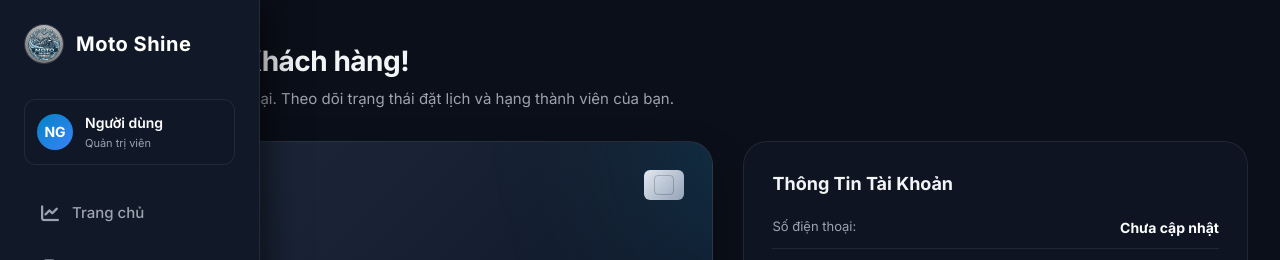
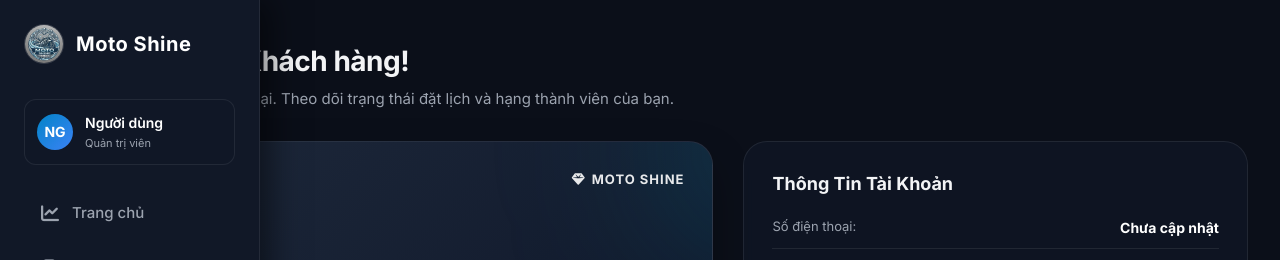
Before and after one commit to Nguyenhuukhanhduy15042005/SMARTCARWASHSYSTEM, a React (Vite) app in the folder Front-end/: page /dashboard in a window 1280 px wide. Shown: the top 260 px of the page. Built offline with nearby package versions, Linux system fonts and the light colour scheme; no server answers; sample sign-in values are in the browser's storage.

Commit message:
style: replace placeholder credit card chip with branded MOTO SHINE logo on dashboard card

```diff
--- a/Front-end/src/pages/UserDashboard.css
+++ b/Front-end/src/pages/UserDashboard.css
@@ -227,23 +227,15 @@
   letter-spacing: 1.5px;
 }
 
-.card-chip {
-  width: 40px;
-  height: 30px;
-  background: linear-gradient(135deg, #e2e8f0, #94a3b8);
-  border-radius: 6px;
-  position: relative;
-}
-
-.card-chip::after {
-  content: '';
-  position: absolute;
-  top: 5px;
-  left: 10px;
-  right: 10px;
-  bottom: 5px;
-  border: 1px solid rgba(0, 0, 0, 0.2);
-  border-radius: 4px;
+.card-logo {
+  font-weight: 800;
+  font-size: 13px;
+  letter-spacing: 1px;
+  color: white;
+  display: flex;
+  align-items: center;
+  gap: 6px;
+  opacity: 0.9;
 }
 
 .card-middle {
--- a/Front-end/src/pages/UserDashboard.jsx
+++ b/Front-end/src/pages/UserDashboard.jsx
@@ -236,7 +236,9 @@ export default function UserDashboard() {
           <div className={`membership-card-glow ${getTierClass(profile.TierName)}`}>
             <div className="card-top">
               <span className="card-label">Thẻ Thành Viên</span>
-              <div className="card-chip"></div>
+              <div className="card-logo">
+                <i className="fa-solid fa-gem"></i> MOTO SHINE
+              </div>
             </div>
             <div className="card-middle">
               <div className="points-display">
```
